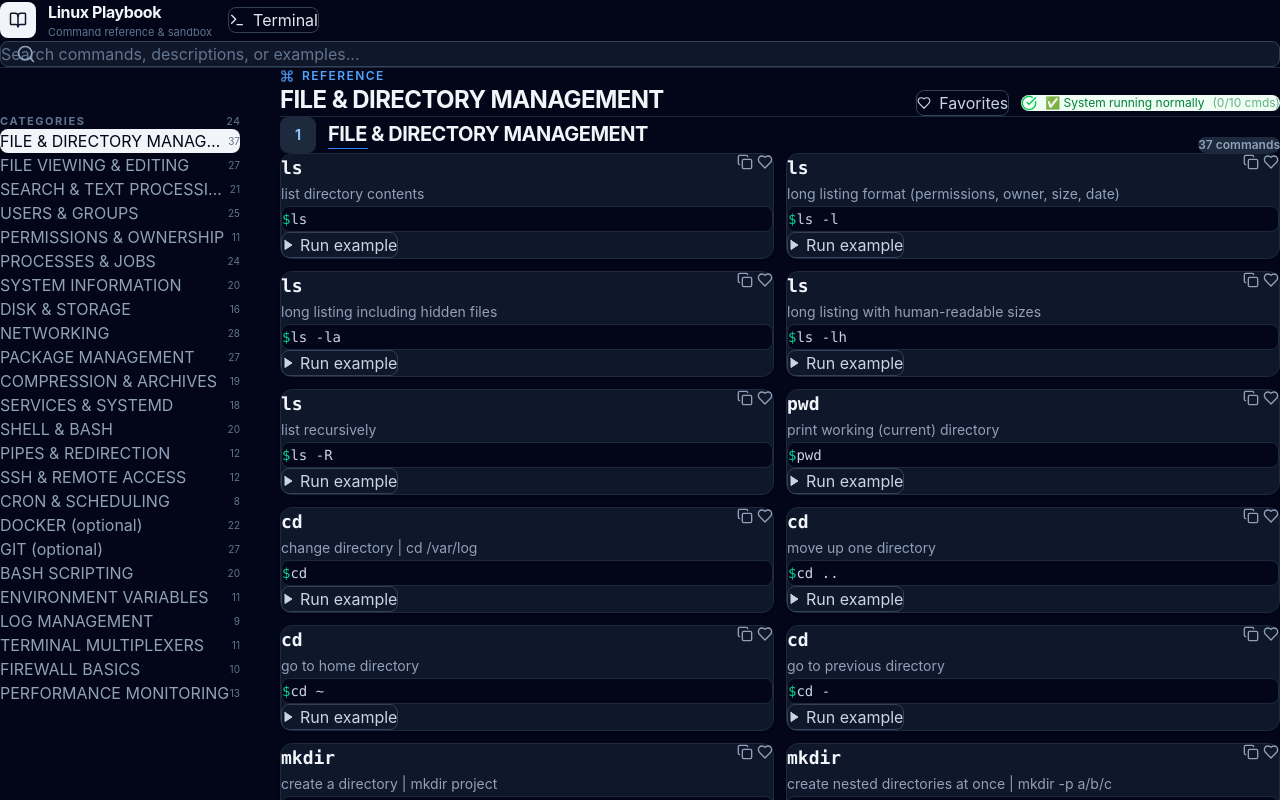
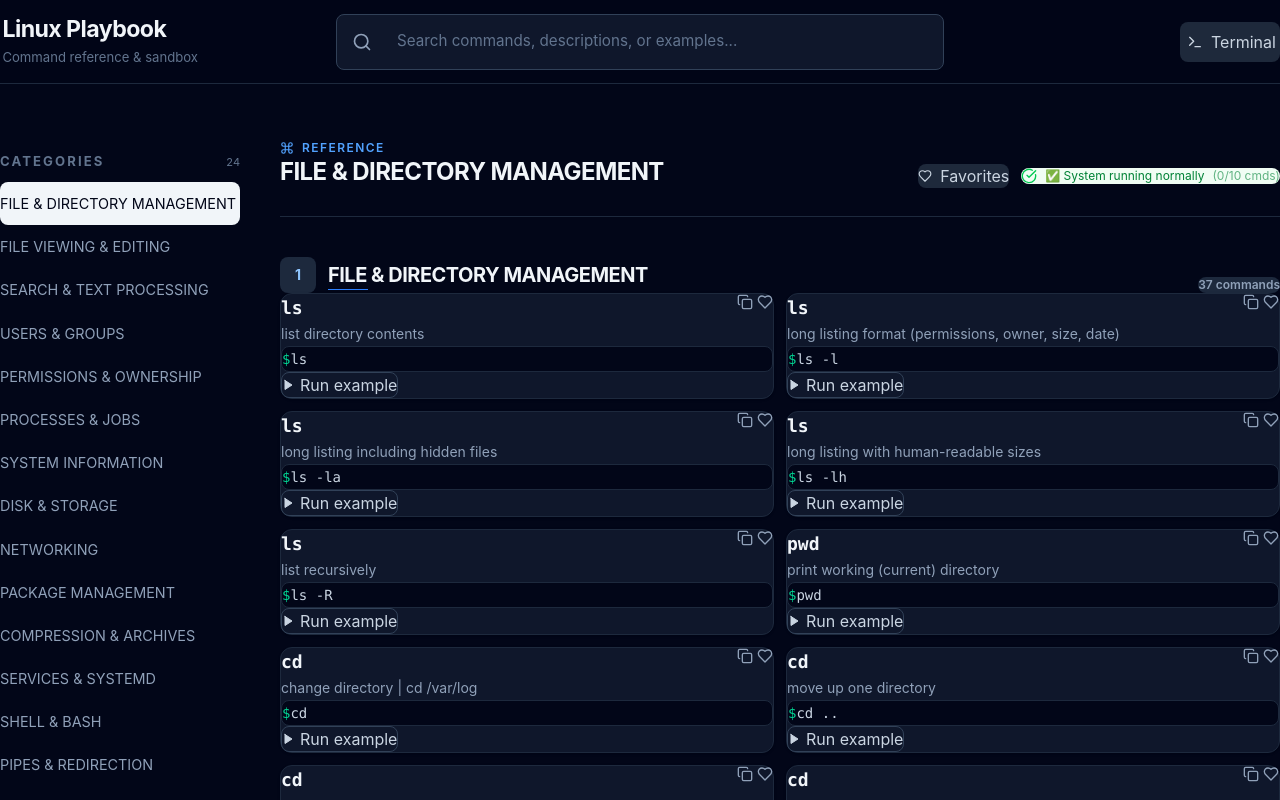
Before and after one commit to abhinav21s/LinuxPlayLab, a React (Vite) app in the folder linux-handbook/: page / in a window 1280 px wide. Shown: the top 800 px of the page. Built offline with nearby package versions, Linux system fonts and the light colour scheme.

Commit message:
centerd the search bar, improved the button ui and the categories spacing

```diff
--- a/linux-handbook/index.html
+++ b/linux-handbook/index.html
@@ -1,13 +1,16 @@
 <!doctype html>
 <html lang="en">
+
 <head>
   <meta charset="UTF-8" />
-    <link rel="icon" type="image/svg+xml" href="/vite.svg" />
+  <link rel="icon" type="image/svg+xml" href="/images/linux.png" />
   <meta name="viewport" content="width=device-width, initial-scale=1.0" />
   <title>Linux Command Handbook</title>
 </head>
+
 <body>
   <div id="root"></div>
   <script type="module" src="/src/main.tsx"></script>
 </body>
+
 </html>
--- a/linux-handbook/src/index.css
+++ b/linux-handbook/src/index.css
@@ -20,11 +20,175 @@ body {
   -moz-osx-font-smoothing: grayscale;
 }
 
-button, input { font: inherit; }
+button,
+input {
+  font: inherit;
+}
 
-.dark body { background: #020617; color: #f8fafc; }
+/* Layout polish: keep the navigation airy and the search field dominant. */
+header>div {
+  position: relative;
+  display: grid;
+  grid-template-columns: minmax(0, 1fr) minmax(360px, 2fr) minmax(0, 1fr);
+  align-items: center;
+  column-gap: 2rem;
+  padding-top: 0.85rem;
+  padding-bottom: 0.85rem;
+}
 
-code, pre {
+header>div>div:first-child,
+header>div>div:last-child {
+  display: contents;
+}
+
+header>div>div:first-child>div:first-child {
+  grid-column: 1;
+  min-width: 0;
+}
+
+header>div>div:last-child>div {
+  grid-column: 2;
+  grid-row: 1;
+  width: 100%;
+  justify-content: center;
+}
+
+header .relative.w-full,
+header .relative.w-full input {
+  width: 100%;
+  max-width: none;
+}
+
+header .relative.w-full {
+  max-width: 980px;
+  margin-inline: auto;
+}
+
+header .relative.w-full input {
+  min-height: 3.5rem;
+  font-size: 0.95rem;
+  padding-left: 3.75rem !important;
+}
+
+/* Keep the identity typographic and lightweight. */
+header>div>div:first-child>div:first-child>div:first-child {
+  display: none;
+}
+
+header h1 {
+  margin-left: 0.15rem;
+  font-size: 1.45rem !important;
+  line-height: 1.15;
+}
+
+header h1+p {
+  margin-top: 0.35rem;
+  margin-left: 0.15rem;
+  font-size: 0.82rem !important;
+}
+
+header button[title="Toggle terminal"] {
+  position: static;
+  grid-column: 3;
+  grid-row: 1;
+  justify-self: end;
+  border: 0 !important;
+  background: #1e293b;
+  color: #cbd5e1;
+  box-shadow: none;
+  width: 100px;
+  height: 40px;
+  padding-left: 7px;
+}
+
+header button[title="Toggle terminal"]:hover {
+  background: #334155;
+  color: #f8fafc;
+}
+
+main {
+  padding-top: 3.5rem !important;
+  padding-bottom: 4rem !important;
+}
+
+main>aside {
+  padding-top: 0.75rem;
+}
+
+main>aside>div>div:first-child {
+  margin-bottom: 0.65rem !important;
+}
+
+main>aside>div>div:first-child p {
+  font-size: 0.82rem !important;
+  letter-spacing: 0.16em;
+}
+
+main nav button {
+  font-size: 0.9rem !important;
+  min-height: 2.7rem;
+}
+
+main nav button>span:last-child {
+  display: none;
+}
+
+main>section>div:first-child {
+  margin-bottom: 2.5rem !important;
+  padding-bottom: 1.75rem !important;
+}
+
+main nav {
+  row-gap: 0.7rem;
+}
+
+main section>div:first-child>div:last-child>button {
+  border: 0 !important;
+  background: #1e293b;
+  color: #cbd5e1;
+  box-shadow: none;
+}
+
+main section>div:first-child>div:last-child>button:hover {
+  background: #334155;
+  color: #f8fafc;
+}
+
+@media (max-width: 767px) {
+  header>div {
+    display: block;
+    padding-top: 0.85rem;
+    padding-bottom: 1.1rem;
+  }
+
+  header>div>div:first-child,
+  header>div>div:last-child {
+    display: flex;
+  }
+
+  header>div>div:last-child {
+    margin-top: 1.1rem !important;
+  }
+
+  header>div>div:first-child>div:first-child,
+  header>div>div:last-child>div {
+    grid-column: auto;
+    grid-row: auto;
+  }
+
+  header button[title="Toggle terminal"] {
+    position: static;
+    margin-left: auto;
+  }
+}
+
+.dark body {
+  background: #020617;
+  color: #f8fafc;
+}
+
+code,
+pre {
   font-family: 'Monaco', 'Menlo', 'Ubuntu Mono', 'Consolas', 'source-code-pro', monospace;
 }
 
@@ -90,10 +254,14 @@ code, pre {
 }
 
 @keyframes blink-xterm {
-  0%, 49% {
+
+  0%,
+  49% {
     opacity: 1;
   }
-  50%, 100% {
+
+  50%,
+  100% {
     opacity: 0;
   }
 }
```
Also changed, not shown: linux-handbook/public/images/linux.png (added). Lines whose indentation alone changed are shown as unchanged.
